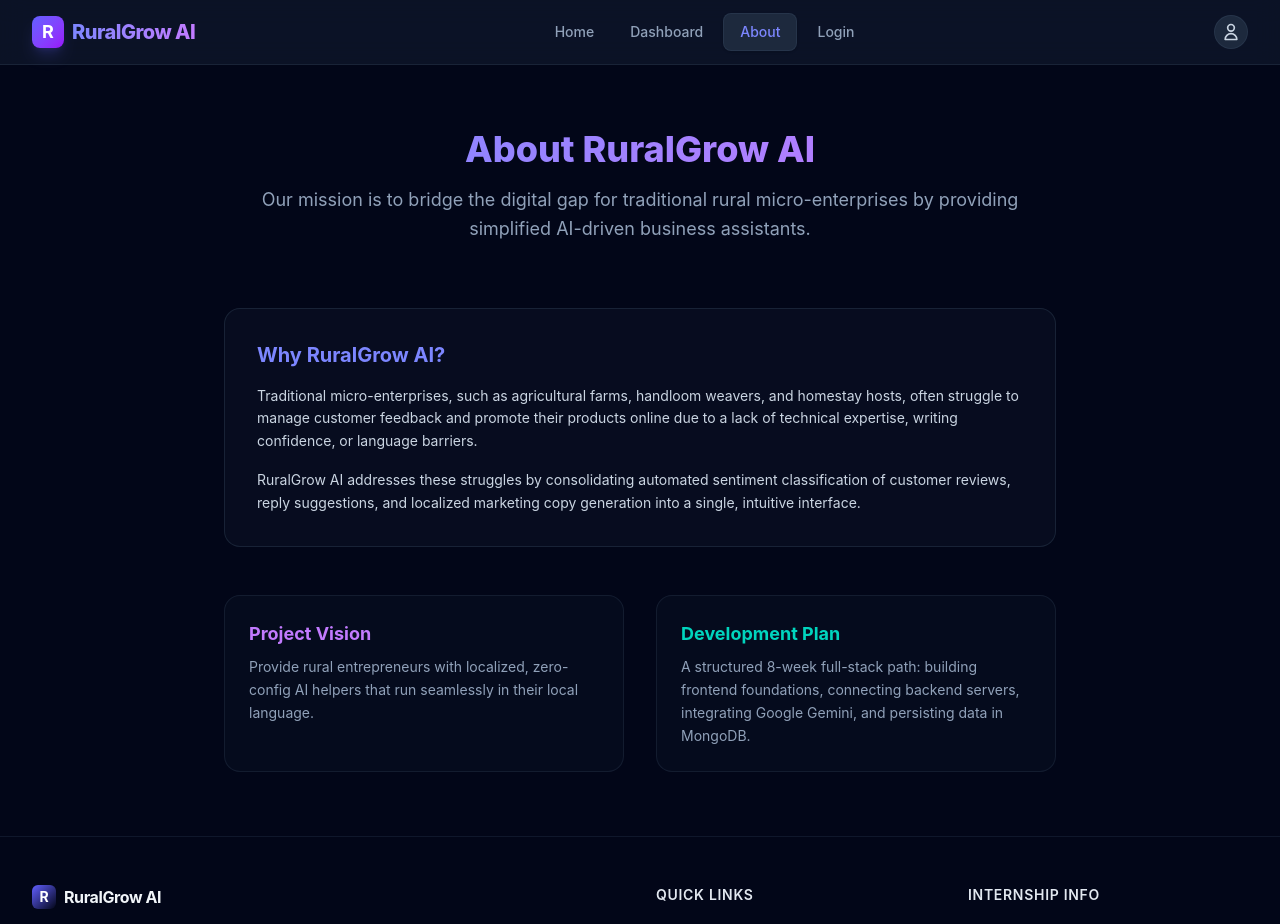
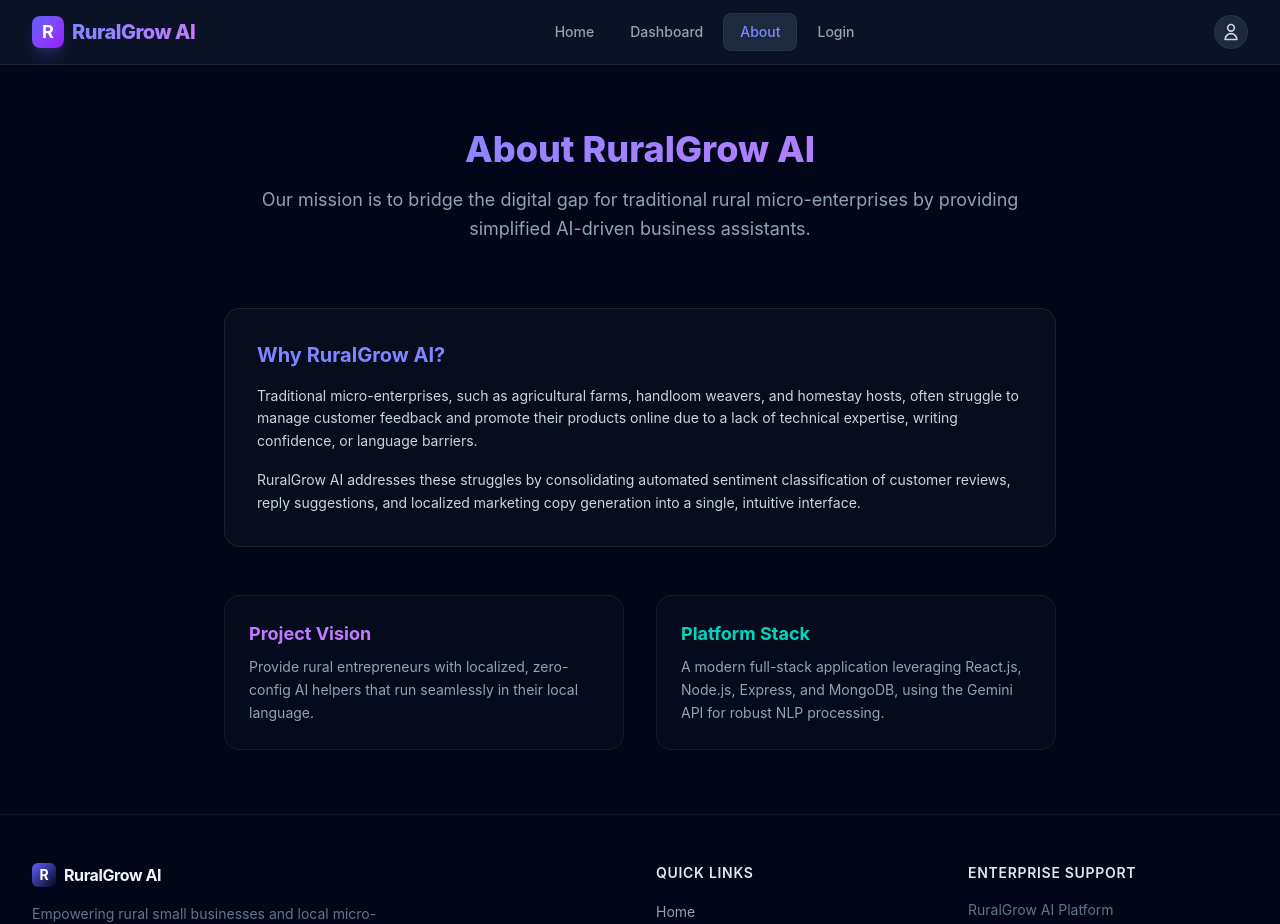
Before and after one commit to Saurabhparihar12/RuralGrow-AI, a React app in the folder frontend/: page /about in a window 1280 px wide. Shown: the top 924 px of the page. Built offline with nearby package versions, Linux system fonts and the light colour scheme; the HTML template or start-up script is replaced by a standard one.

Commit message:
refactor: clean academic week indicators from user interface

```diff
--- a/frontend/src/components/Footer.jsx
+++ b/frontend/src/components/Footer.jsx
@@ -42,11 +42,11 @@ export default function Footer() {
 
           {/* Contact / Info Column */}
           <div>
-            <h4 className="text-sm font-semibold text-slate-200 uppercase tracking-wider mb-4">Internship Info</h4>
+            <h4 className="text-sm font-semibold text-slate-200 uppercase tracking-wider mb-4">Enterprise Support</h4>
             <p className="text-sm text-slate-500 leading-relaxed">
-              TBI-GEU Internship<br />
-              Week 2: Frontend Foundations<br />
-              Intern ID: <span className="text-indigo-400 font-mono">TBI-26100640</span>
+              RuralGrow AI Platform<br />
+              Email: info@ruralgrow.ai<br />
+              ID: <span className="text-indigo-400 font-mono">TBI-26100640</span>
             </p>
           </div>
         </div>
--- a/frontend/src/components/Hero.jsx
+++ b/frontend/src/components/Hero.jsx
@@ -13,7 +13,7 @@ export default function Hero() {
           {/* Hero Content */}
           <div className="text-center lg:text-left space-y-8">
             <div className="inline-flex items-center space-x-2 px-3 py-1 rounded-full bg-indigo-500/10 border border-indigo-500/20 text-indigo-400 text-xs font-semibold tracking-wide uppercase">
-              <span>🚀 Week 2 - Frontend Foundations Live</span>
+              <span>🚀 AI-Powered Business Growth Hub</span>
             </div>
 
             <h1 className="text-4xl sm:text-5xl lg:text-6xl font-extrabold tracking-tight leading-tight">
--- a/frontend/src/pages/About.jsx
+++ b/frontend/src/pages/About.jsx
@@ -38,9 +38,9 @@ export default function About() {
               </p>
             </div>
             <div className="bg-slate-900/30 border border-slate-800/60 rounded-2xl p-6">
-              <h3 className="text-lg font-bold text-teal-400 mb-2">Development Plan</h3>
+              <h3 className="text-lg font-bold text-teal-400 mb-2">Platform Stack</h3>
               <p className="text-slate-400 text-sm leading-relaxed">
-                A structured 8-week full-stack path: building frontend foundations, connecting backend servers, integrating Google Gemini, and persisting data in MongoDB.
+                A modern full-stack application leveraging React.js, Node.js, Express, and MongoDB, using the Gemini API for robust NLP processing.
               </p>
             </div>
           </div>
--- a/frontend/src/pages/Dashboard.jsx
+++ b/frontend/src/pages/Dashboard.jsx
@@ -44,9 +44,9 @@ export default function Dashboard() {
                 <path strokeLinecap="round" strokeLinejoin="round" strokeWidth="2" d="M9.663 17h4.673M12 3v1m6.364 1.636l-.707.707M21 12h-1M4 12H3m3.343-5.657l-.707-.707m2.828 9.9a5 5 0 117.072 0l-.548.547A3.374 3.374 0 0014 18.469V19a2 2 0 11-4 0v-.531c0-.895-.356-1.754-.988-2.386l-.548-.547z"></path>
               </svg>
             </div>
-            <h2 className="text-xl font-bold text-slate-200 mb-2">AI Review Assistant — (Coming in Week 4)</h2>
+            <h2 className="text-xl font-bold text-slate-200 mb-2">AI Review Assistant</h2>
             <p className="text-sm text-slate-400 max-w-sm">
-              This panel will connect to the backend to classify review sentiments, identify themes, and generate Suggested replies.
+              Analyze guest reviews, automatically detect sentiment and themes, and generate polite suggested replies. (Pending backend connect)
             </p>
           </div>
 
@@ -57,9 +57,9 @@ export default function Dashboard() {
                 <path strokeLinecap="round" strokeLinejoin="round" strokeWidth="2" d="M12 19l9 2-9-18-9 18 9-2zm0 0v-8"></path>
               </svg>
             </div>
-            <h2 className="text-xl font-bold text-slate-200 mb-2">Social Campaigns — (Coming in Week 4)</h2>
+            <h2 className="text-xl font-bold text-slate-200 mb-2">Social Campaigns</h2>
             <p className="text-sm text-slate-400 max-w-sm">
-              Input local product names, descriptions, and pricing rules to generate social captions and WhatsApp copy templates.
+              Generate localized Facebook/Instagram captions with high-converting tags and WhatsApp promo templates. (Pending backend connect)
             </p>
           </div>
         </div>
```
